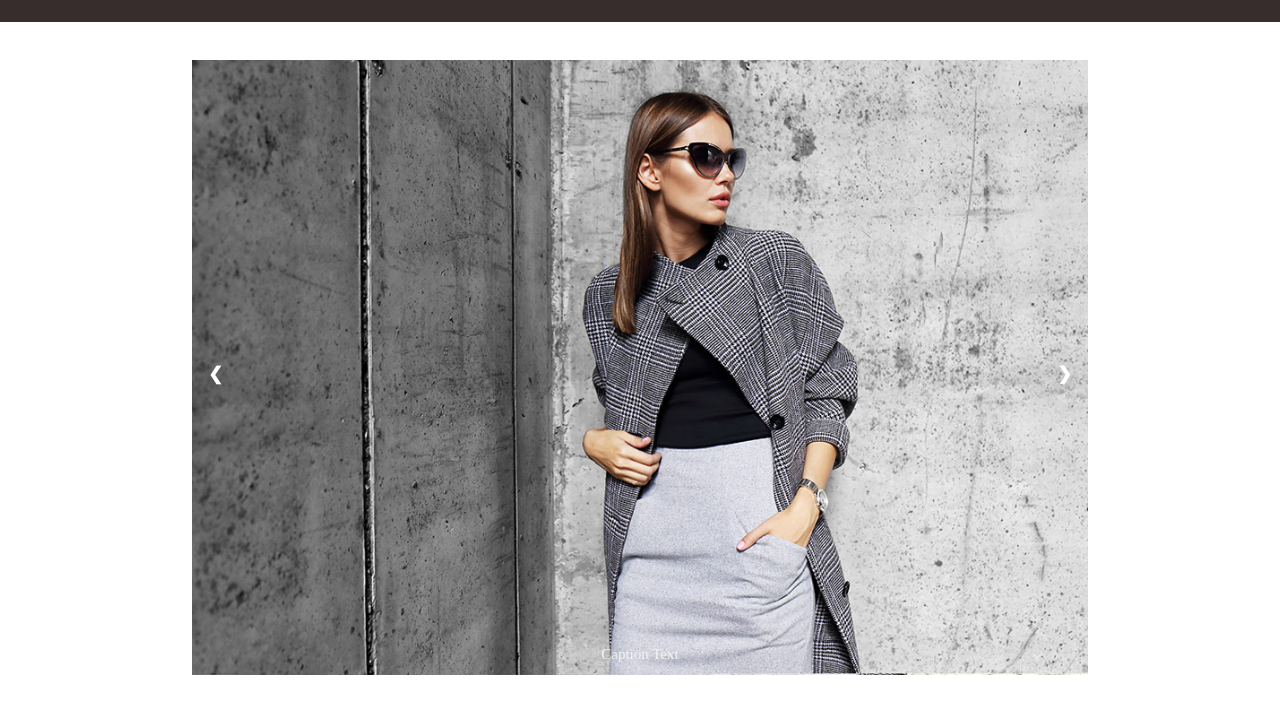
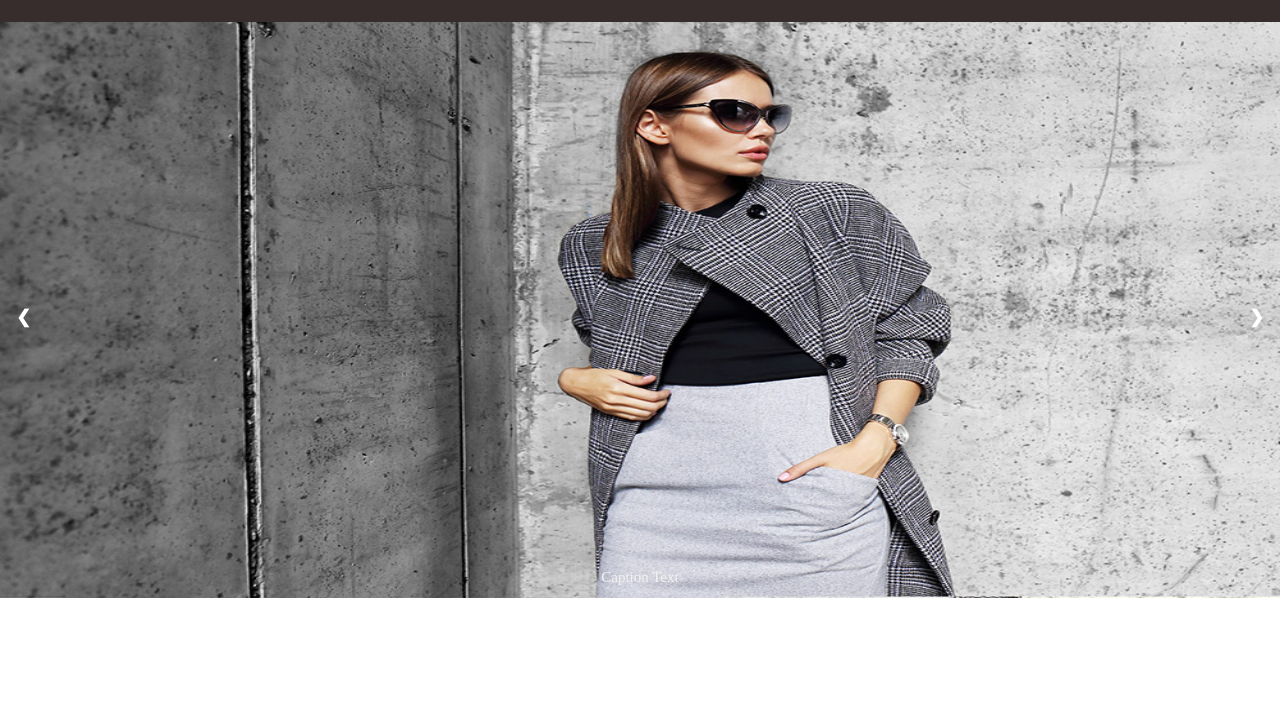
Before and after one commit to rainervana/mmr_veebileht, a plain HTML site: page index.html in a window 1280 px wide. Shown: the part 68-782 px from the top of the page. Drawn offline with Linux system fonts and the light colour scheme.

Commit message:
fixfixfix

```diff
--- a/index.html
+++ b/index.html
@@ -5,7 +5,7 @@
     <title>MMR</title>
     <link rel="stylesheet" type="text/css" href="style.css">
 </head>
-<body>
+<body style="overflow: hidden;">
 
     <!-- erinevate lehtede vahel liikumine -->
     <div id="rectangle"></div>
@@ -20,17 +20,17 @@
 
         <!-- Full-width images with number and caption text -->
         <div class="mySlides fade">
-        <img src="pildid/img7.jpg" alt="PILT1" style="width:100%">
+        <img src="pildid/img7.jpg" alt="PILT1" style="width:100%; height:45vw;">
         <div class="text">Caption Text</div>
         </div>
 
         <div class="mySlides fade">
-        <img src="pildid/img6.jpg" alt="PILT2" style="width:100%">
+        <img src="pildid/img6.jpg" alt="PILT2" style="width:100%; height:45vw;">
         <div class="text">Caption Two</div>
         </div>
 
         <div class="mySlides fade">
-        <img src="pildid/img8.jpg" alt="PILT3" style="width:100%">
+        <img src="pildid/img8.jpg" alt="PILT3" style="width:100%; height: 45vw;">
         <div class="text">Caption Three</div>
         </div>
 
--- a/style.css
+++ b/style.css
@@ -86,9 +86,9 @@ p {
 /* Slideshow container */
 /* https://www.w3schools.com/howto/howto_js_slideshow.asp */
 .slideshow-container {
-  top: 10vw;
-  left: 15%;
-  width: 70%;
+  top: 7vw;
+  left: 0%;
+  width: 100%;
   position: absolute;
   z-index: -3;
 }
```
Also changed, not shown: info.html (+1 -1 lines), meist.html (+1 -1 lines).
